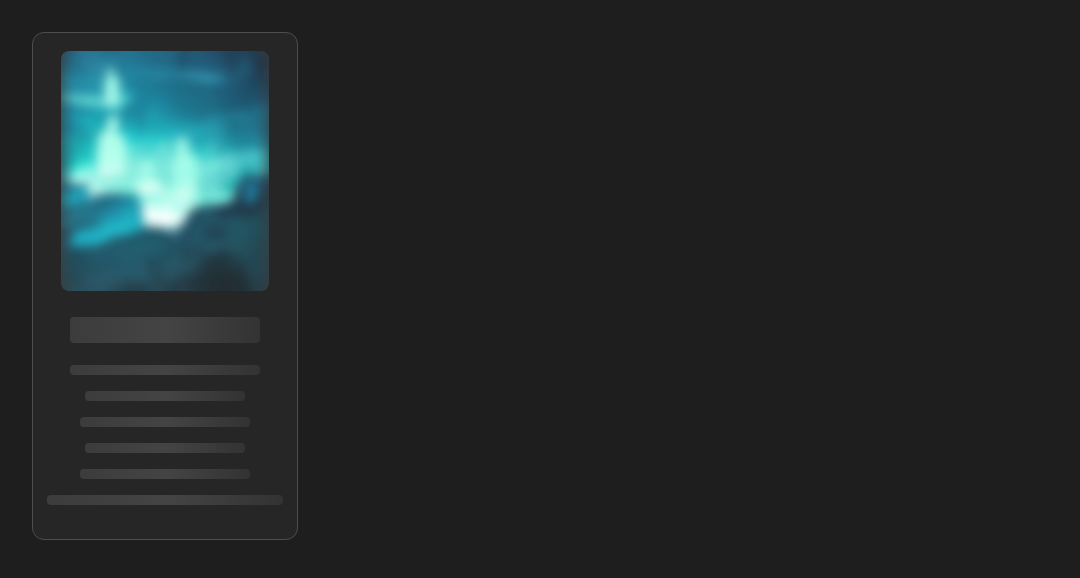
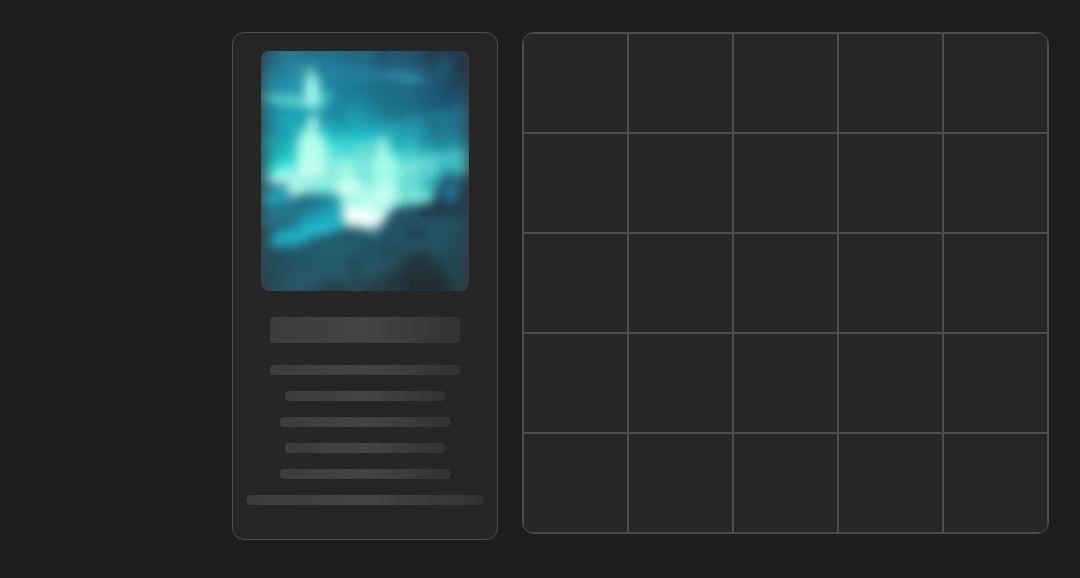
Before and after one commit to Seitek2002/vue-inventory, a Vue app: page / in a window 1280 px wide. Shown: the top 578 px of the page, without its empty margins (0-1080 px from the left). Built offline with nearby package versions, Linux system fonts and the light colour scheme.

Commit message:
table create

```diff
--- a/src/App.vue
+++ b/src/App.vue
@@ -2,19 +2,21 @@
   <div class="wrapper">
     <div class="wrapper__content">
       <Sidebar />
+      <Table />
     </div>
   </div>
 </template>
 
 <script>
 import Sidebar from "@/components/Sidebar.vue";
+import Table from "@/components/Table.vue";
 export default {
-  components: { Sidebar },
-}
+  components: { Sidebar, Table },
+};
 </script>
 
 <style lang="scss">
-@import url('https://fonts.googleapis.com/css2?family=Inter:wght@100;200;300;400;500;600;700;800;900&display=swap');
+@import url("https://fonts.googleapis.com/css2?family=Inter:wght@100;200;300;400;500;600;700;800;900&display=swap");
 .wrapper {
   background: #1e1e1e;
   padding: 32px;
@@ -22,6 +24,12 @@ export default {
   height: 100vh;
   box-sizing: border-box;
   font-family: "Inter", sans-serif;
+
+  &__content {
+    display: flex;
+    justify-content: center;
+    gap: 24px;
+  }
 }
 
 body {
--- /dev/null
+++ b/src/components/Table.vue
@@ -0,0 +1,76 @@
+<template>
+  <div class="table">
+    <div
+      class="table__row"
+      v-for="(row, rowIndex) in Array(5)"
+      :key="rowIndex"
+    >
+      <div
+        class="table__cell"
+        v-for="(item, colIndex) in Array(5)"
+        :key="colIndex"
+      >
+        <div v-if="item" class="table__item">
+          <img src="" alt="" />
+          <div class="table__item-counter">{{ item.counter }}</div>
+        </div>
+      </div>
+    </div>
+  </div>
+</template>
+
+<script>
+export default {};
+</script>
+
+<style lang="scss">
+.table {
+  background: #262626;
+  border: 1px solid #4d4d4d;
+  border-radius: 12px;
+  width: 525px;
+  height: 500px;
+  overflow: hidden;
+
+  &__row {
+    display: flex;
+  }
+
+  &__cell {
+    width: 103px;
+    height: 98px;
+    border: 1px solid #4d4d4d;
+
+    img {
+      width: 54px;
+      height: 54px;
+    }
+  }
+
+  &__item {
+    position: relative;
+    height: 100%;
+    display: flex;
+    align-items: center;
+    justify-content: center;
+    transition: 0.3s;
+
+    &-counter {
+      position: absolute;
+      bottom: 0;
+      right: 0;
+      color: #ffffff;
+      opacity: 0.4;
+      font-size: 10px;
+      background: #262626;
+      border: 1px solid #4d4d4d;
+      border-radius: 6px 0px 0px 0px;
+      width: 16px;
+      height: 16px;
+      display: flex;
+      align-items: center;
+      justify-content: center;
+    }
+  }
+}
+</style>
```
